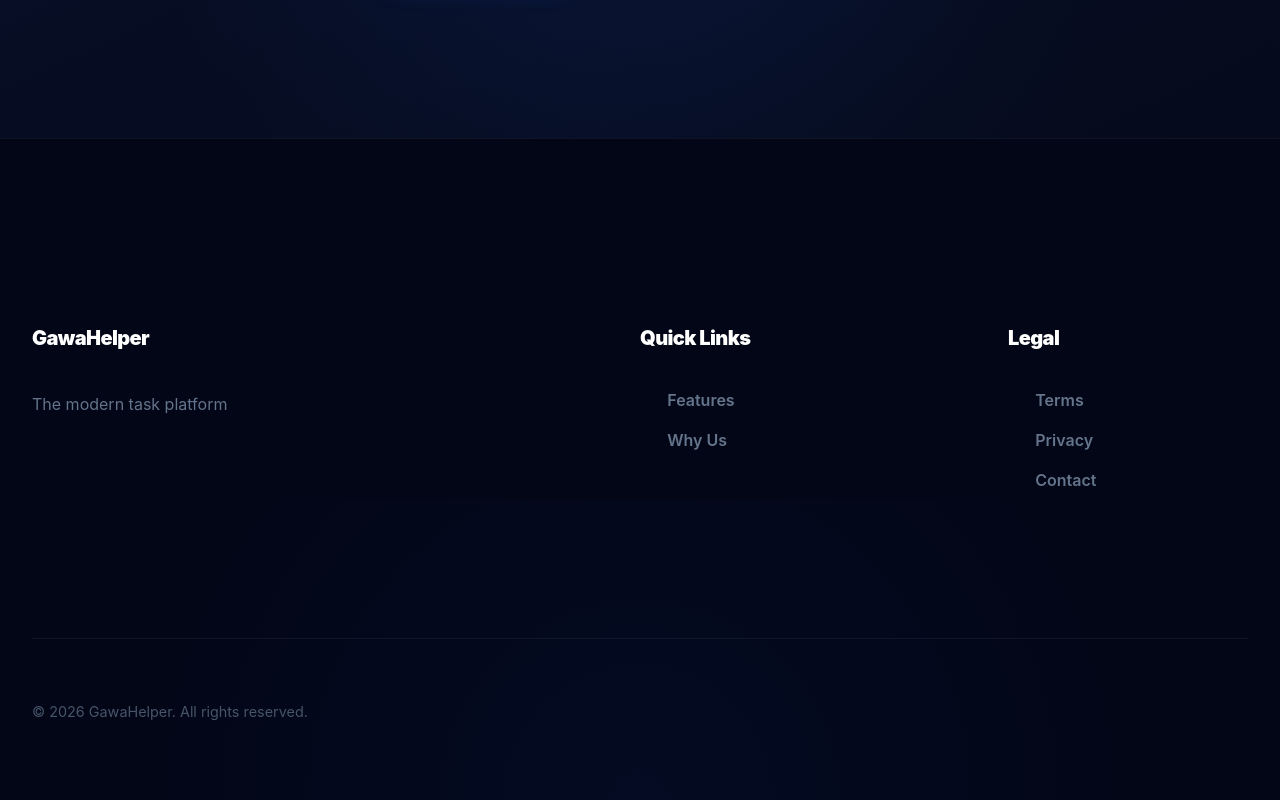
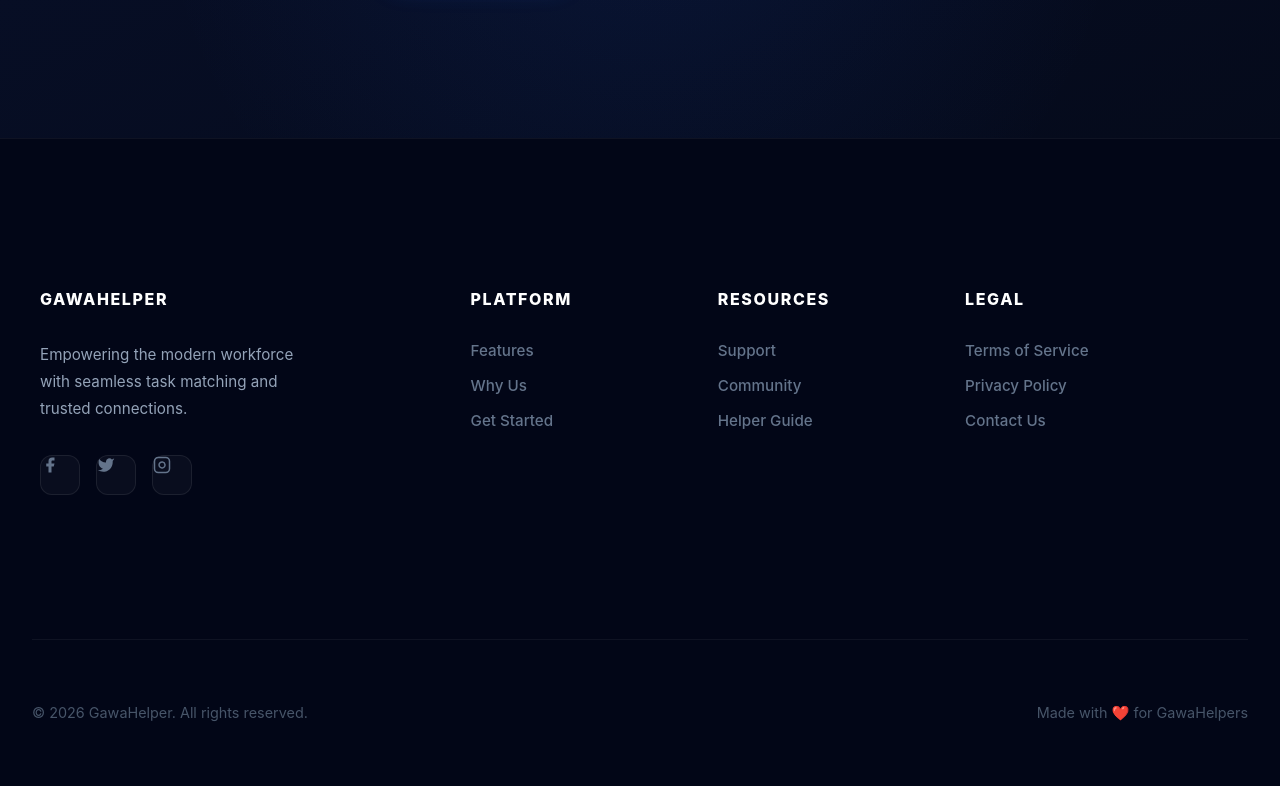
Before and after one commit to alexandercode-web/gawah, a React (Vite) app: page / in a window 1280 px wide. Shown: the part 4660-5460 px from the top of the page. Built offline with nearby package versions, Linux system fonts and the light colour scheme; no server answers.

Commit message:
Enhance footer design for premium desktop look

```diff
--- a/src/pages/LandingPage.jsx
+++ b/src/pages/LandingPage.jsx
@@ -331,24 +331,37 @@ function LandingPage() {
 
       <footer className="landing-footer">
         <div className="footer-content">
-          <div className="footer-section">
+          <div className="footer-section footer-brand">
             <h4>GawaHelper</h4>
-            <p>The modern task platform</p>
+            <p>Empowering the modern workforce with seamless task matching and trusted connections.</p>
+            <div className="footer-social-row">
+              <a href="#" className="footer-social-icon" aria-label="Facebook"><svg viewBox="0 0 24 24" fill="currentColor" width="18" height="18"><path d="M18 2h-3a5 5 0 0 0-5 5v3H7v4h3v8h4v-8h3l1-4h-4V7a1 1 0 0 1 1-1h3z"/></svg></a>
+              <a href="#" className="footer-social-icon" aria-label="Twitter"><svg viewBox="0 0 24 24" fill="currentColor" width="18" height="18"><path d="M23 3a10.9 10.9 0 0 1-3.14 1.53 4.48 4.48 0 0 0-7.86 3v1A10.66 10.66 0 0 1 3 4s-4 9 5 13a11.64 11.64 0 0 1-7 2c9 5 20 0 20-11.5a4.5 4.5 0 0 0-.08-.83A7.72 7.72 0 0 0 23 3z"/></svg></a>
+              <a href="#" className="footer-social-icon" aria-label="Instagram"><svg viewBox="0 0 24 24" fill="none" stroke="currentColor" strokeWidth="2" width="18" height="18"><rect x="2" y="2" width="20" height="20" rx="5" ry="5"/><path d="M16 11.37A4 4 0 1 1 12.63 8 4 4 0 0 1 16 11.37z"/><line x1="17.5" y1="6.5" x2="17.51" y2="6.5"/></svg></a>
+            </div>
           </div>
           <div className="footer-section">
-            <h4>Quick Links</h4>
+            <h4>Platform</h4>
             <a href="#features">Features</a>
             <a href="#benefits">Why Us</a>
+            <a href="/register">Get Started</a>
+          </div>
+          <div className="footer-section">
+            <h4>Resources</h4>
+            <a href="/login">Support</a>
+            <a href="/register">Community</a>
+            <a href="/login">Helper Guide</a>
           </div>
           <div className="footer-section">
             <h4>Legal</h4>
-            <a href="/">Terms</a>
-            <a href="/">Privacy</a>
-            <a href="/">Contact</a>
+            <a href="/">Terms of Service</a>
+            <a href="/">Privacy Policy</a>
+            <a href="/">Contact Us</a>
           </div>
         </div>
         <div className="footer-bottom">
           <p>&copy; 2026 GawaHelper. All rights reserved.</p>
+          <p>Made with ❤️ for GawaHelpers</p>
         </div>
       </footer>
     </div>
```
Also changed, not shown: src/App.css.
